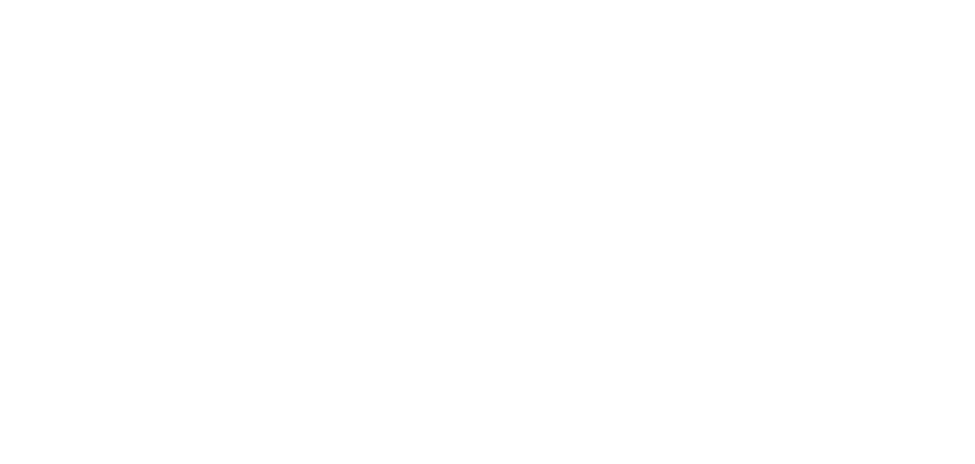
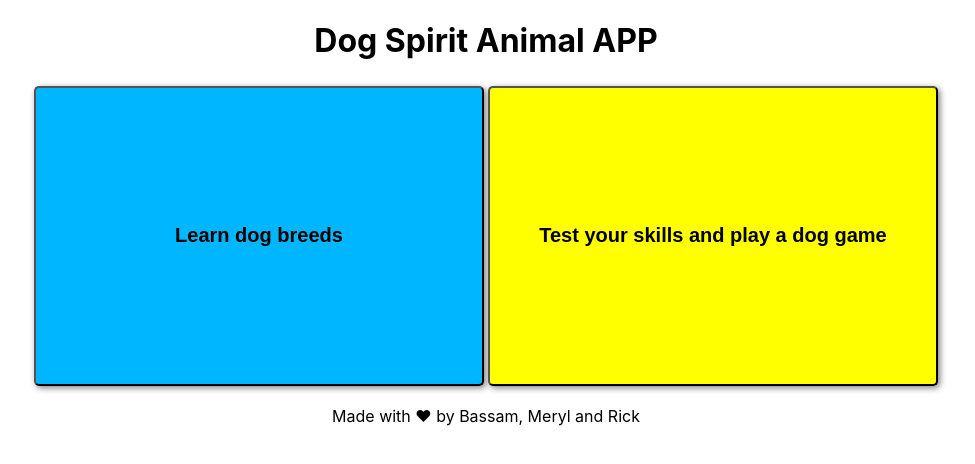
Before and after one commit to MerylGeugies/DogSpiritAnimal, a React (Create React App) app: page / in a window 1280 px wide. Shown: the top 464 px of the page, without its empty margins (154-1129 px from the left). Built offline with nearby package versions, Linux system fonts and the light colour scheme.

Commit message:
Added buttons component, buttons css and added two buttons on homepage

```diff
--- a/package.json
+++ b/package.json
@@ -5,7 +5,9 @@
   "dependencies": {
     "react": "^16.8.6",
     "react-dom": "^16.8.6",
-    "react-scripts": "3.0.1"
+    "react-redux": "^7.1.0",
+    "react-scripts": "3.0.1",
+    "redux": "^4.0.4"
   },
   "scripts": {
     "start": "react-scripts start",
--- a/src/App.js
+++ b/src/App.js
@@ -1,12 +1,25 @@
 import React from 'react';
 import './App.css';
+import Buttons from './components/Buttons'
+import store from './store';
+import { Provider } from 'react-redux';
 
 function App() {
   return (
-    <div className="App">
+    <Provider store={store}>
+      <div className="App">
+        <main>
+          <h1>Dog Spirit Animal APP</h1>
+          <Buttons buttonText={'Learn dog breeds'} buttonClass={"learnbutton"} handleclick={() => alert('let\'s learn some dog breeds!')} />
+          <Buttons buttonText={'Test your skills and play a dog game'} buttonClass={"playgamebutton"} handleclick={() => alert('let\'s play a dog game!')} />
+        </main>
+        <footer>
+          <p>Made with ❤ by Bassam, Meryl and Rick</p>
+        </footer>
 
 
-    </div>
+      </div>
+    </Provider>
   );
 }
 
--- /dev/null
+++ b/src/components/Buttons.js
@@ -0,0 +1,11 @@
+import * as React from 'react';
+import './buttons.css';
+
+export default class Buttons extends React.Component {
+  render() {
+    return <button
+      className={`${this.props.buttonClass} button`}
+      onClick={this.props.handleclick}
+    >{this.props.buttonText}</button>
+  }
+}
--- /dev/null
+++ b/src/components/buttons.css
@@ -0,0 +1,27 @@
+.button {
+  background-color: whitesmoke;
+  font-family: Arial, Helvetica, sans-serif;
+  height: 100px;
+  width: 200px;
+  margin: 4px 2px;
+  border-radius: 5px;
+  font-weight: bold;
+  box-shadow: 2px 2px 6px grey;
+}
+
+.playgamebutton {
+  background-color: yellow;
+  color: #000000;
+  font-size: 20px;
+  height: 300px;
+  width: 450px;
+
+}
+
+.learnbutton{
+background-color: rgb(0, 183, 255);
+ color: #000000;
+ height: 300px;
+ width: 450px;
+ font-size: 20px;
+}
--- /dev/null
+++ b/src/reducers/reducer.js
@@ -0,0 +1,8 @@
+const reducer = (state = [], action = {}) => {
+  switch (action.type) {
+    default:
+      return state
+  }
+}
+
+export default reducer
--- /dev/null
+++ b/src/store.js
@@ -0,0 +1,8 @@
+import { createStore } from 'redux'
+import reducer from './reducers/reducer'
+
+const enhancer = window.__REDUX_DEVTOOLS_EXTENSION__ && window.__REDUX_DEVTOOLS_EXTENSION__()
+
+const store = createStore(reducer, enhancer)
+
+export default store
```
Also changed, not shown: 1 other file (tests, documents, lock files or other folders).
